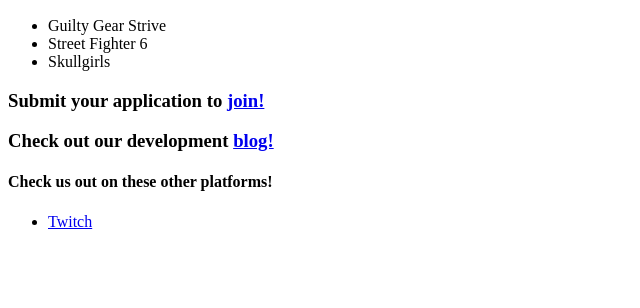
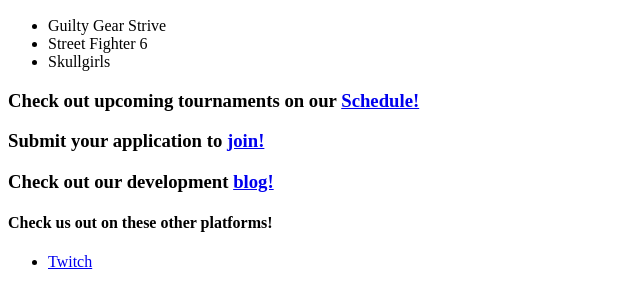
Before and after one commit to AutoBotRo/esports, a plain HTML site: page index.html in a window 1280 px wide. Shown: the part 110-418 px from the top of the page, without its empty margins (0-640 px from the left). Drawn offline with Linux system fonts and the light colour scheme.

Commit message:
Update index.html

```diff
--- a/index.html
+++ b/index.html
@@ -14,6 +14,8 @@
             <li>Skullgirls</li>
         </ul>
 
+    <h3>Check out upcoming tournaments on our <a href="./Schedule/Main Schedule.html">Schedule!</a> </h3>
+
     <h3>Submit your application to <a href="./Website documents/tournament entry.html">join!</a></h3>
 
     <h3>Check out our development <a href="https://www.rolyins.com/coding-blog">blog!</a></h3>
@@ -23,3 +25,4 @@
         <ul>
             <li><a href="https://www.twitch.tv/autobotro">Twitch</a></li>
         </ul>
+</main>
```
